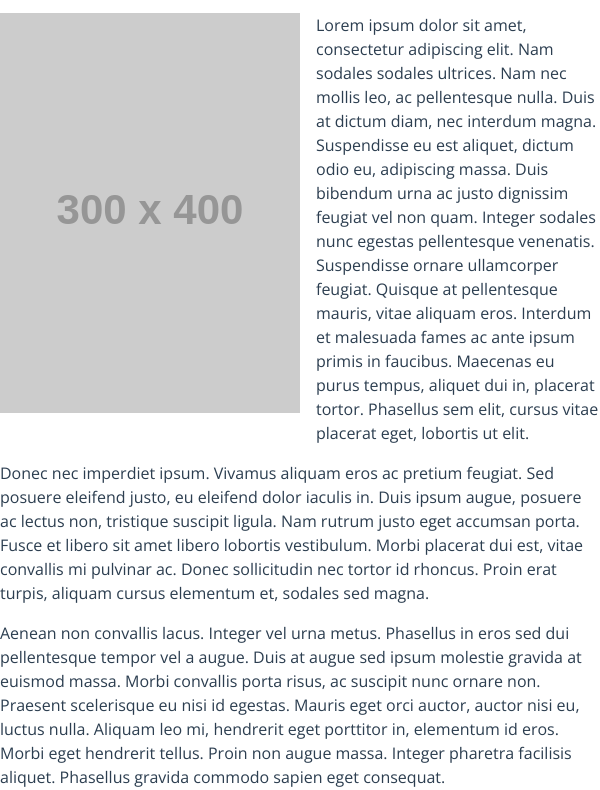
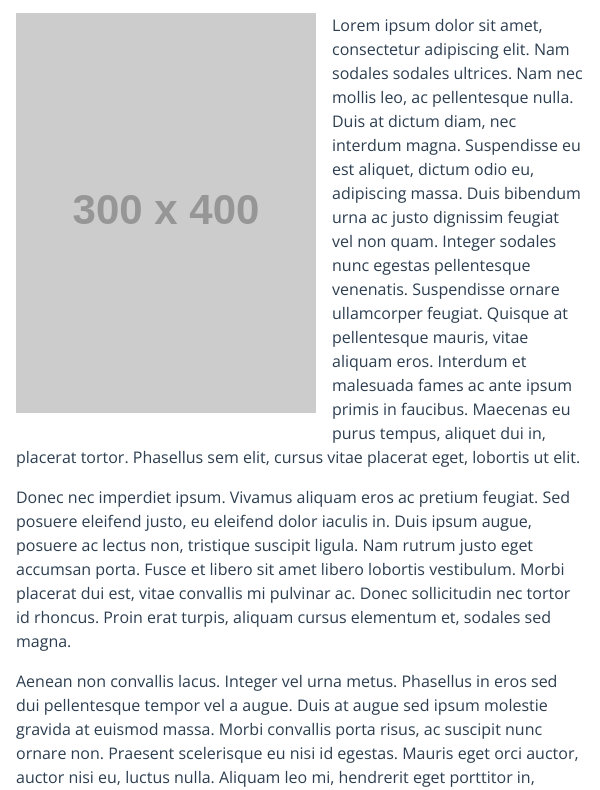
Before and after one commit to wadmiraal/100mrb, a website: page front-end/app/htmlDev/book-page.html in a window 600 px wide. Shown: the part 98-888 px from the top of the page. Drawn offline with nearby package versions, Linux system fonts and the light colour scheme; placeholder pictures from the web are drawn by us.

Commit message:
Update styles.

```diff
--- a/front-end/app/assets/sass/partials/base/_layout.sass
+++ b/front-end/app/assets/sass/partials/base/_layout.sass
@@ -9,3 +9,15 @@
         overflow: hidden
         max-width: 1000px
         margin: 0 auto
+        padding: 0 .25em
+
+@media screen and (min-width: 401px) and (max-width: 700px)
+
+    .main-section
+
+        .main-section-wrapper
+            padding: 0 1em
+
+
+
+@media (max-width: 400px)
--- a/front-end/app/assets/sass/partials/base/_page.sass
+++ b/front-end/app/assets/sass/partials/base/_page.sass
@@ -31,6 +31,12 @@
             a
                 display: block
                 padding: 0 1em
+
+        li:last-child
+
+            a
+
+                padding-right: 0
 
 .book-page-title-wrapper
     overflow: hidden
```
Also changed, not shown: front-end/app/assets/css/styles.css.
